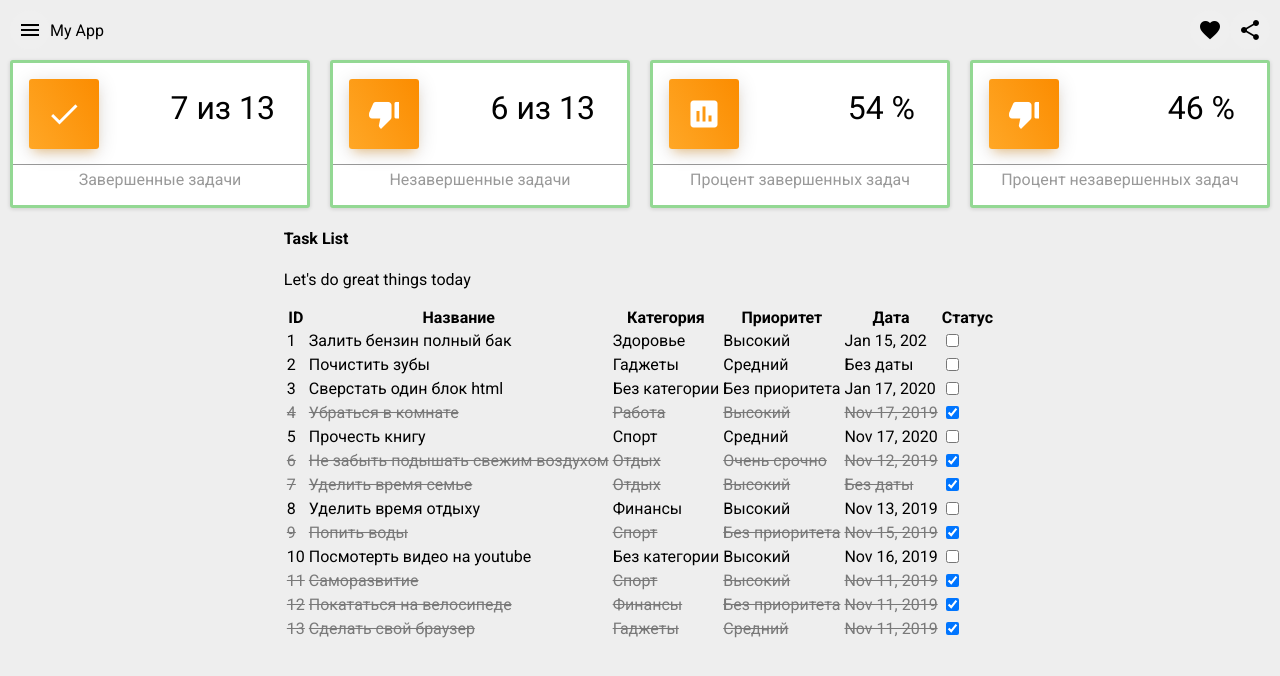
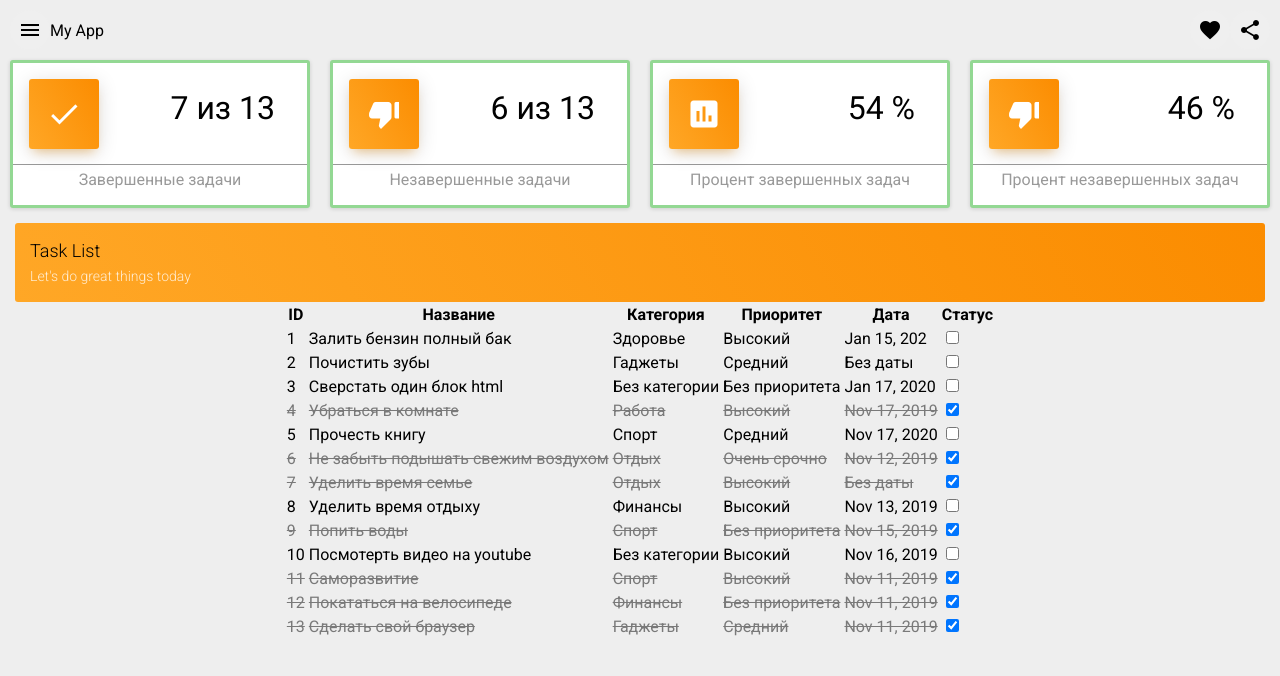
Before and after one commit to krutilins/ng-progressive-todo, an Angular app: page / in a window 1280 px wide. Shown: the top 676 px of the page. Built offline with nearby package versions, Linux system fonts and the light colour scheme.

Commit message:
style task list header

```diff
--- a/src/app/views/task-list/task-list.component.html
+++ b/src/app/views/task-list/task-list.component.html
@@ -1,13 +1,11 @@
-<div class="row">
-  <div class="col-12">
-    <div class="card">
-      <div class="card-header card-header-warning">
-        <h4 class="card-title">Task List</h4>
-        <p class="card-category">Let's do great things today</p>
+<div class="container">
+  <div class="container-header">
+    <h4 class="container-title">Task List</h4>
+    <p class="container-subtitle">Let's do great things today</p>
   </div>
-      <div class="card-body table-responsive">
-        <table class="table table-hover">
-          <thead class="text-warning">
+  <div class="cotinaer-body">
+    <table class="table">
+      <thead class="table-head">
         <th>ID</th>
         <th>Название</th>
         <th>Категория</th>
@@ -15,7 +13,7 @@
         <th>Дата</th>
         <th>Статус</th>
       </thead>
-          <tbody>
+      <tbody class="table-body">
         <tr
           *ngFor="let task of tasks; index as id"
           [class.completed]="task.completed"
@@ -46,5 +44,3 @@
     </table>
   </div>
 </div>
-  </div>
-</div>
--- a/src/app/views/task-list/task-list.component.scss
+++ b/src/app/views/task-list/task-list.component.scss
@@ -1,3 +1,44 @@
+:host {
+  box-sizing: border-box;
+  width: 100%;
+}
+
+.container {
+  box-sizing: border-box;
+  display: flex;
+  flex-direction: column;
+  align-items: center;
+  width: 100%;
+  padding: 15px;
+}
+
+.container-header {
+  box-sizing: border-box;
+  display: flex;
+  flex-direction: column;
+  width: 100%;
+  line-height: 1.5em;
+  background: linear-gradient(60deg, #ffa726, #fb8c00);
+  border-radius: 3px;
+  padding: 15px;
+}
+
+.container-title {
+  margin: 0;
+  margin-bottom: 3px;
+  font-size: 1.125rem;
+  line-height: 1.4em;
+  font-weight: 300;
+}
+
+.container-subtitle {
+  color: rgba(255, 255, 255, 0.8);
+  margin: 0;
+  font-size: 0.875rem;
+  line-height: 1.5em;
+  font-weight: 300;
+}
+
 .completed {
   text-decoration: line-through;
   color: #797979;
```
Lines whose indentation alone changed are shown as unchanged.
